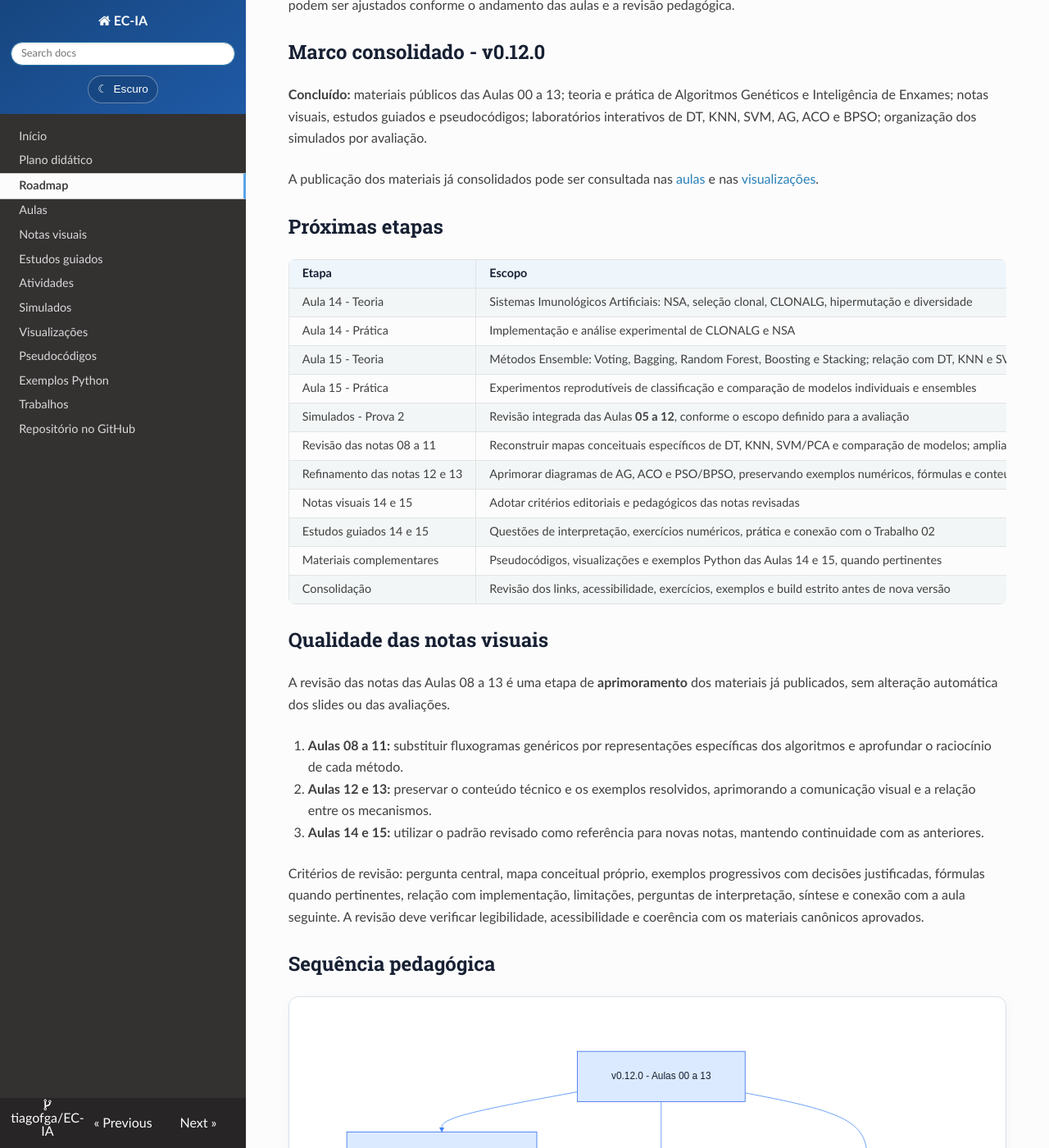
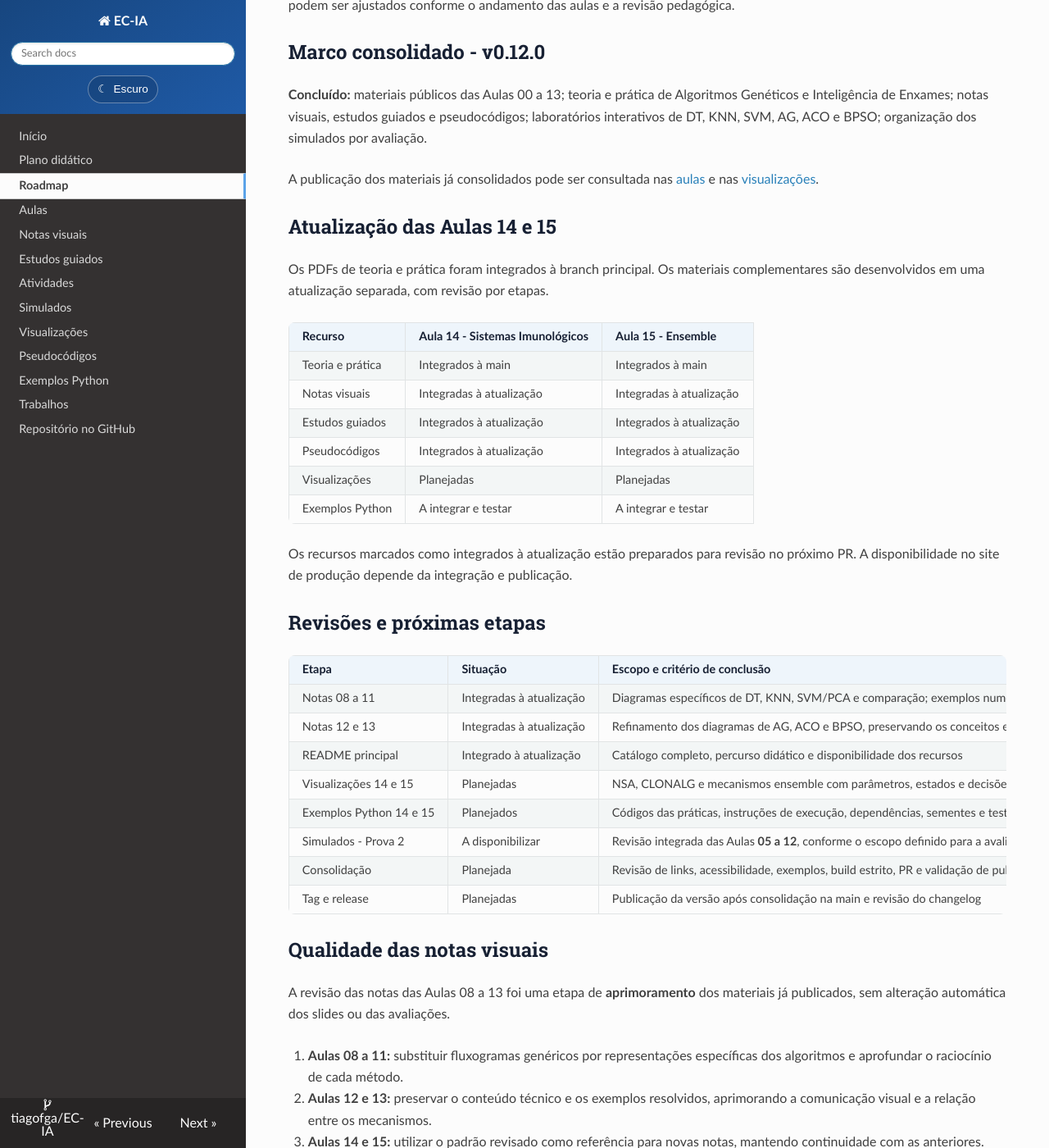
Before and after one commit to tiagofga/EC-IA, an MkDocs documentation site: the page built from docs/roadmap.md, in a window 1280 px wide and 1400 px high, scrolled down 200 px. Shown: the whole window at 82% size. Built offline with MkDocs 1.6.1, drawn with Linux system fonts in a browser that asks for light colours; nearby versions of some CDN libraries; some of the changed text lies outside the part shown.

Commit message:
docs(pseudocodigos): add immune and ensemble algorithms and update roadmap

````diff
--- a/docs/roadmap.md
+++ b/docs/roadmap.md
@@ -8,25 +8,37 @@ O roadmap apresenta os próximos materiais planejados para a disciplina. **Plane
 
 A publicação dos materiais já consolidados pode ser consultada nas [aulas](aulas/index.md) e nas [visualizações](visualizacoes/index.md).
 
-## Próximas etapas
+## Atualização das Aulas 14 e 15
 
-| Etapa | Escopo | Situação | Critério para concluir |
-|---|---|---|---|
-| Aula 14 - Teoria | Sistemas Imunológicos Artificiais: NSA, seleção clonal, CLONALG, hipermutação e diversidade | PDF integrado | PDF teórico revisado e articulado com AG/ACO/PSO |
-| Aula 14 - Prática | Implementação e análise experimental de CLONALG e NSA | PDF integrado; código a integrar | PDF prático e código-base testados, com sementes e resultados interpretáveis |
-| Aula 15 - Teoria | Métodos Ensemble: Voting, Bagging, Random Forest, Boosting e Stacking; relação com DT, KNN e SVM | PDF integrado | PDF teórico com conceitos, exemplos e comparações |
-| Aula 15 - Prática | Experimentos reprodutíveis de classificação e comparação de modelos individuais e ensembles | PDF integrado; código a integrar | PDF prático, exemplos Python e análise de métricas |
-| Simulados - Prova 2 | Revisão integrada das Aulas **05 a 12**, conforme o escopo definido para a avaliação | A disponibilizar | Enunciados revisados e publicados na [seção de simulados](simulados/index.md) |
-| Revisão das notas 08 a 11 | Reconstruir mapas conceituais específicos de DT, KNN, SVM/PCA e comparação de modelos; ampliar exemplos resolvidos e questões de interpretação | Integrada | Cada nota apresenta mecanismo próprio, exemplo progressivo, limitações e revisão ativa |
-| Refinamento das notas 12 e 13 | Aprimorar diagramas de AG, ACO e PSO/BPSO, preservando exemplos numéricos, fórmulas e conteúdos corretos já publicados | Integrado | Diagramas legíveis e fiéis às etapas dos algoritmos, com conexões explícitas às práticas |
-| Notas visuais 14 e 15 | Adotar critérios editoriais e pedagógicos das notas revisadas | Integradas | Revisão comparativa com material aprovado |
-| Estudos guiados 14 e 15 | Questões de interpretação, exercícios numéricos, prática e conexão com o Trabalho 02 | Integrados | Roteiros de revisão ativa, sem gabaritos |
-| Materiais complementares | Pseudocódigos, visualizações e exemplos Python das Aulas 14 e 15, quando pertinentes | Planejados | Material integrado ao site, com navegação revisada |
-| Consolidação | Revisão dos links, acessibilidade, exercícios, exemplos e build estrito antes de nova versão | Planejada | PR aprovado, CI/deployment validado e changelog atualizado |
+Os PDFs de teoria e prática foram integrados à branch principal. Os materiais complementares são desenvolvidos em uma atualização separada, com revisão por etapas.
+
+| Recurso | Aula 14 - Sistemas Imunológicos | Aula 15 - Ensemble |
+|---|---|---|
+| Teoria e prática | Integrados à main | Integrados à main |
+| Notas visuais | Integradas à atualização | Integradas à atualização |
+| Estudos guiados | Integrados à atualização | Integrados à atualização |
+| Pseudocódigos | Integrados à atualização | Integrados à atualização |
+| Visualizações | Planejadas | Planejadas |
+| Exemplos Python | A integrar e testar | A integrar e testar |
+
+Os recursos marcados como integrados à atualização estão preparados para revisão no próximo PR. A disponibilidade no site de produção depende da integração e publicação.
+
+## Revisões e próximas etapas
+
+| Etapa | Situação | Escopo e critério de conclusão |
+|---|---|---|
+| Notas 08 a 11 | Integradas à atualização | Diagramas específicos de DT, KNN, SVM/PCA e comparação; exemplos numéricos e revisão ativa |
+| Notas 12 e 13 | Integradas à atualização | Refinamento dos diagramas de AG, ACO e BPSO, preservando os conceitos e exemplos |
+| README principal | Integrado à atualização | Catálogo completo, percurso didático e disponibilidade dos recursos |
+| Visualizações 14 e 15 | Planejadas | NSA, CLONALG e mecanismos ensemble com parâmetros, estados e decisões interpretáveis |
+| Exemplos Python 14 e 15 | Planejados | Códigos das práticas, instruções de execução, dependências, sementes e testes |
+| Simulados - Prova 2 | A disponibilizar | Revisão integrada das Aulas **05 a 12**, conforme o escopo definido para a avaliação; enunciados sem gabaritos |
+| Consolidação | Planejada | Revisão de links, acessibilidade, exemplos, build estrito, PR e validação de publicação |
+| Tag e release | Planejadas | Publicação da versão após consolidação na main e revisão do changelog |
 
 ## Qualidade das notas visuais
 
-A revisão das notas das Aulas 08 a 13 é uma etapa de **aprimoramento** dos materiais já publicados, sem alteração automática dos slides ou das avaliações.
+A revisão das notas das Aulas 08 a 13 foi uma etapa de **aprimoramento** dos materiais já publicados, sem alteração automática dos slides ou das avaliações.
 
 1. **Aulas 08 a 11:** substituir fluxogramas genéricos por representações específicas dos algoritmos e aprofundar o raciocínio de cada método.
 2. **Aulas 12 e 13:** preservar o conteúdo técnico e os exemplos resolvidos, aprimorando a comunicação visual e a relação entre os mecanismos.
@@ -34,24 +46,26 @@ A revisão das notas das Aulas 08 a 13 é uma etapa de **aprimoramento** dos mat
 
 Critérios de revisão: pergunta central, mapa conceitual próprio, exemplos progressivos com decisões justificadas, fórmulas quando pertinentes, relação com implementação, limitações, perguntas de interpretação, síntese e conexão com a aula seguinte. A revisão deve verificar legibilidade, acessibilidade e coerência com os materiais canônicos aprovados.
 
-## Sequência pedagógica
+## Sequência de integração
 
 ```mermaid
 flowchart TD
-  A["v0.12.0 - Aulas 00 a 13"] --> B["Aula 14 - Sistemas Imunológicos: teoria"]
-  B --> C["Aula 14 - CLONALG: prática"]
-  C --> D["Aula 15 - Métodos Ensemble: teoria"]
-  D --> E["Aula 15 - Ensemble: prática"]
-  E --> F["Revisão de materiais complementares e integração"]
-  F --> G["Próxima versão do EC-IA"]
-  A --> H["Simulados da Prova 2 - Aulas 05 a 12"]
-  H --> F
-  A --> I["Revisar notas 08 a 11"]
-  I --> J["Refinar notas 12 e 13"]
-  J --> F
+  A["v0.12.0 - Aulas 00 a 13"] --> B["PDFs 14 e 15"]
+  B --> C["Notas 08 a 15 e README"]
+  C --> D["Estudos guiados 14 e 15"]
+  D --> E["Pseudocódigos 14 e 15"]
+  E --> F["Visualizações"]
+  F --> G["Exemplos Python"]
+  G --> H["PR e validação"]
+  H --> I["Tag e release"]
+  A --> J["Simulados Prova 2 - Aulas 05 a 12"]
+  classDef done fill:#e1f2f0,stroke:#20766c,color:#12463f;
+  classDef pending fill:#fff0d7,stroke:#ad7321,color:#71460c;
+  class A,B,C,D,E done;
+  class F,G,H,I,J pending;
 ```
 
-As etapas de simulados e materiais complementares podem avançar em paralelo às aulas, sem alterar o escopo definido para a Prova 2.
+Verde indica etapas integradas; amarelo indica etapas pendentes. Os simulados seguem uma trilha independente, sem alterar o escopo definido para a Prova 2.
 
 ## Diretrizes de publicação
 
````
Also changed, not shown: CHANGELOG.md (+1 -0 lines), README.md (+1 -1 lines), aulas/14-sistemas-imunologicos/README.md (+1 -0 lines), aulas/15-ensemble/README.md (+1 -0 lines), docs/index.md (+3 -3 lines), docs/pseudocodigos/index.md (+5 -0 lines), pseudoalgoritmos/14-sistemas-imunologicos/README.md (added, +8 -0 lines), pseudoalgoritmos/14-sistemas-imunologicos/clonalg.md (added, +77 -0 lines), pseudoalgoritmos/14-sistemas-imunologicos/nsa.md (added, +61 -0 lines), pseudoalgoritmos/15-ensemble/README.md (added, +13 -0 lines), pseudoalgoritmos/15-ensemble/adaboost.md (added, +45 -0 lines), pseudoalgoritmos/15-ensemble/avaliacao-ensembles.md (added, +39 -0 lines), pseudoalgoritmos/15-ensemble/bagging.md (added, +43 -0 lines), pseudoalgoritmos/15-ensemble/gradient-boosting.md (added, +32 -0 lines), 3 more files, 1 other file.
